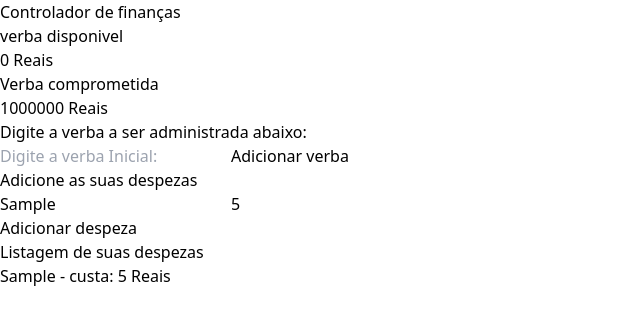
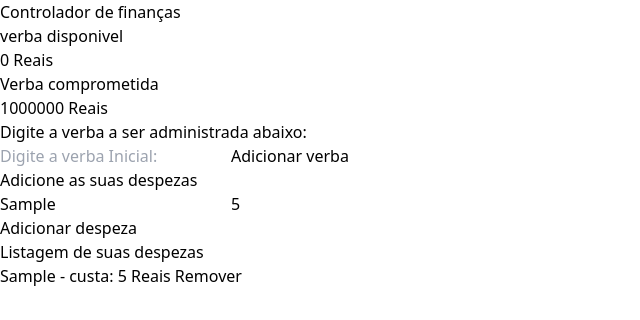
Before and after one commit to GabrielD3Vsilva/cashControl-with-react-and-tailwind, a React (Vite) app: page / in a window 1280 px wide. Both pictures are taken after typing "Sample", "5" into the empty fields and a click on the input "Adicionar despeza". Shown: the top 320 px of the page, without its empty margins (0-640 px from the left). Built offline with nearby package versions, Linux system fonts and the light colour scheme.

Commit message:
função para remover item da lista de despezas

```diff
--- a/src/App.jsx
+++ b/src/App.jsx
@@ -13,7 +13,7 @@ function App ( ) {
       <Header cash={cash}/>
       <GetCashForm setCash={setCash}/>
       <ExpensesForm expensesList={expensesList} setExpensesList={setExpensesList}/>
-      <ExpensesList expensesList={expensesList}/>
+      <ExpensesList expensesList={expensesList} setExpensesList={setExpensesList}/>
     </div>
   )
 }
--- a/src/components/ExpensesForm.jsx
+++ b/src/components/ExpensesForm.jsx
@@ -14,6 +14,7 @@ function ExpensesForm ({expensesList, setExpensesList}) {
 
     const addExpenseItem = ( ) => {
         const newExpense = {
+            id: Math.random()*10000,
             expenseName: expense,
             expenseValueObj: expenseValue
         }
--- a/src/components/ExpensesList.jsx
+++ b/src/components/ExpensesList.jsx
@@ -1,12 +1,22 @@
-function ExpensesList ({expensesList}) {
+function ExpensesList ({setExpensesList, expensesList}) {
+    const removeItem = (id) => {
+        const newExpense = [...expensesList];
+
+        const filterExpenses = newExpense.filter((expense)=>expense.id!==id ? expense : null)
+
+        setExpensesList(filterExpenses);
+
+    }
+
     return (
         <>
             <section className="bg-blue-950">
                 <h2 className="text-center text-lg text-white font-bold md:text-xl p-4">Listagem de suas despezas</h2>
                 <ul className="">
-                    {expensesList.map((expense,index)=>(
+                    {expensesList.map((expense)=>(
                         <>
-                            <li key={index} className="text-center font-bold text-white text-base md:text-lg">{expense.expenseName} - custa: {expense.expenseValueObj} Reais</li>
+                            <li key={expense.id} className="text-center font-bold text-white text-base md:text-lg my-2">{expense.expenseName} - custa: {expense.expenseValueObj} Reais              <button onClick={( )=>removeItem(expense.id)} className="bg-blue-700 px-2 py-1 font-bold text-white hover:bg-blue-900 transition-all ease-in-out mx-2">Remover</button></li>
+
                         </>
                     ))}
                 </ul>
```
